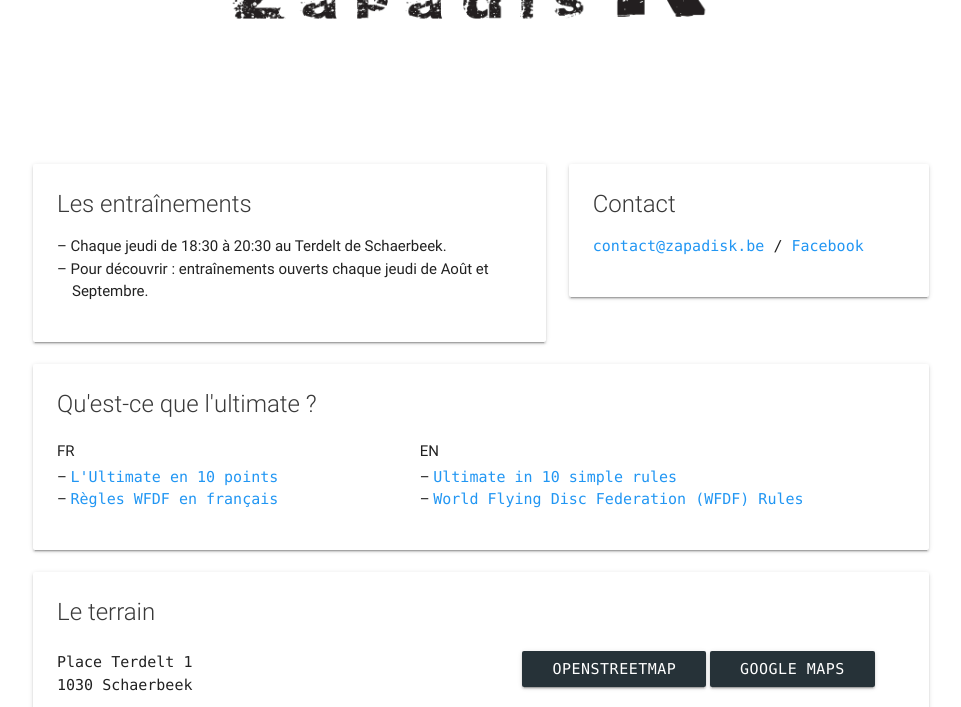
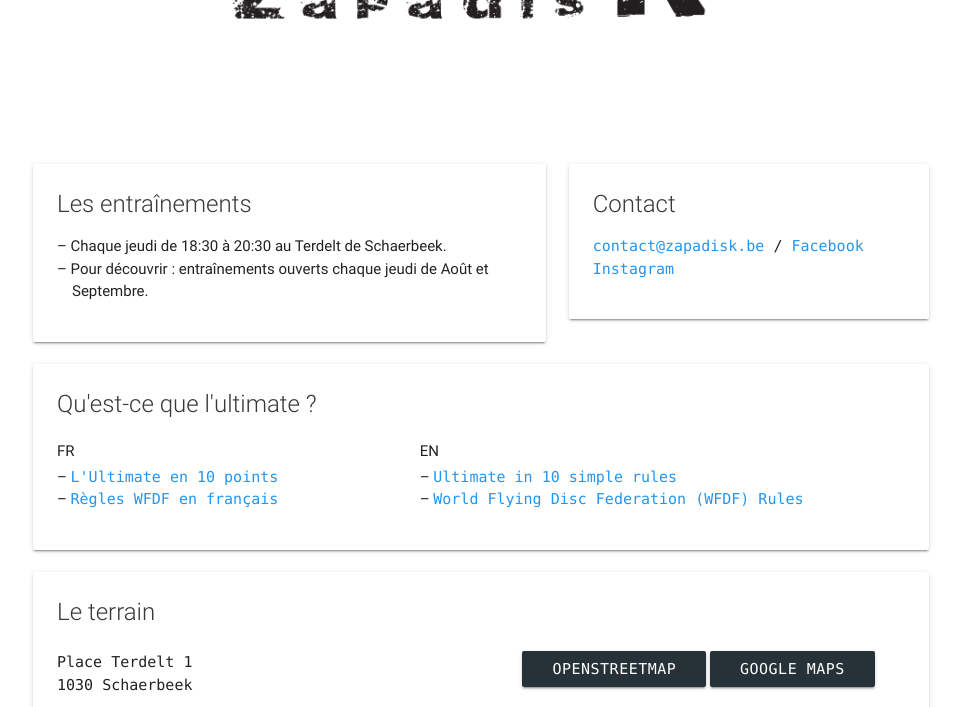
Before and after one commit to mathiasleroy/zapadisk.be, a Jekyll site: the page built from index.html, in a window 1280 px wide and 900 px high, scrolled down 531 px, cut to the strip 0-707 px from the top of the window. Shown: the whole strip, without its empty margins (159-1120 px from the left). Built offline with Jekyll 4.4.1, drawn with Linux system fonts in a browser that asks for light colours.

Commit message:
Update index.html

```diff
--- a/index.html
+++ b/index.html
@@ -233,6 +233,7 @@ custom_js:
 						<p class="monospace-font ">
 							<a href='mailto&#58;co&#110;tac%74&#64;za&#112;&#97;&#100;&#37;69%73%6B%2E&#98;e'>co&#110;ta&#99;&#116;&#64;zap&#97;&#100;i&#115;k&#46;&#98;e</a> /
 							<a href="http://www.facebook.com/Zapadisk-126294821330014/">Facebook</a>
+							<a href="http://www.instagram.com/zapadisk_ultimate/">Instagram</a>
 						</p>
 
 					</div>
```
